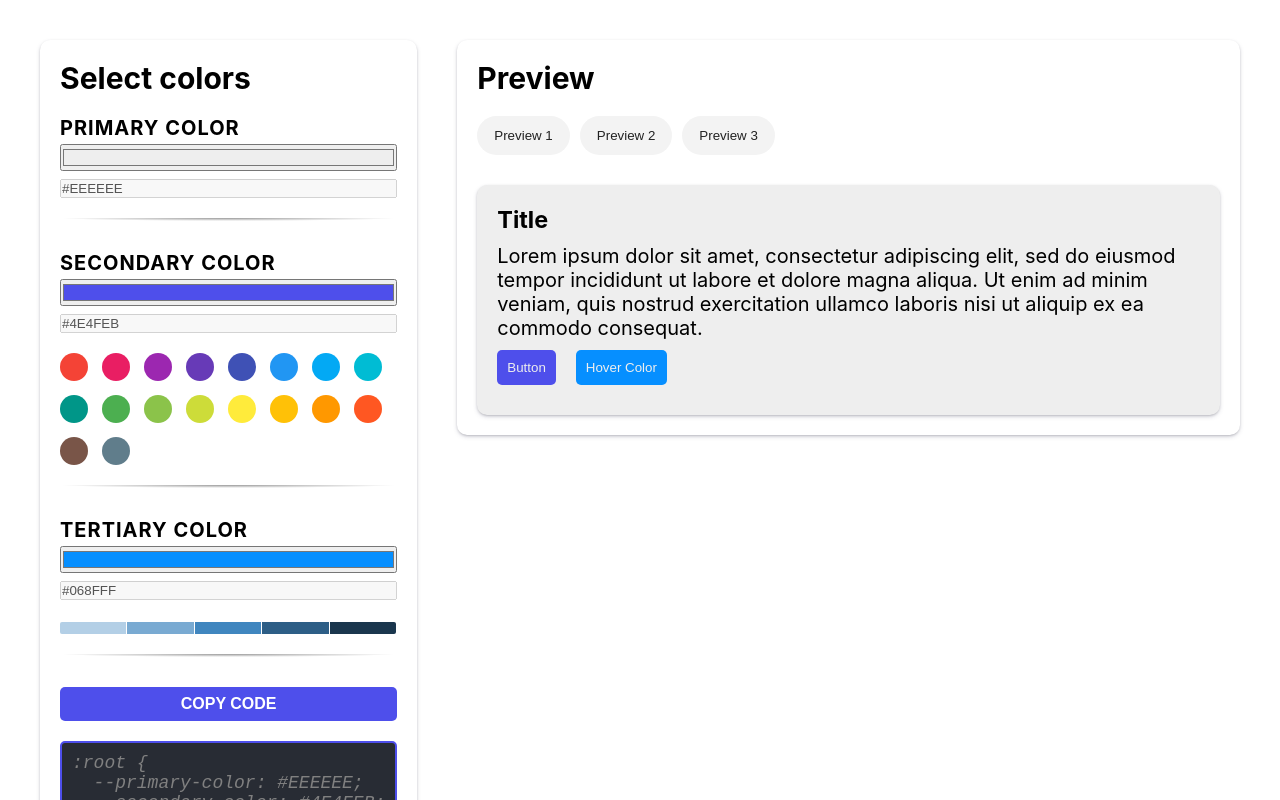
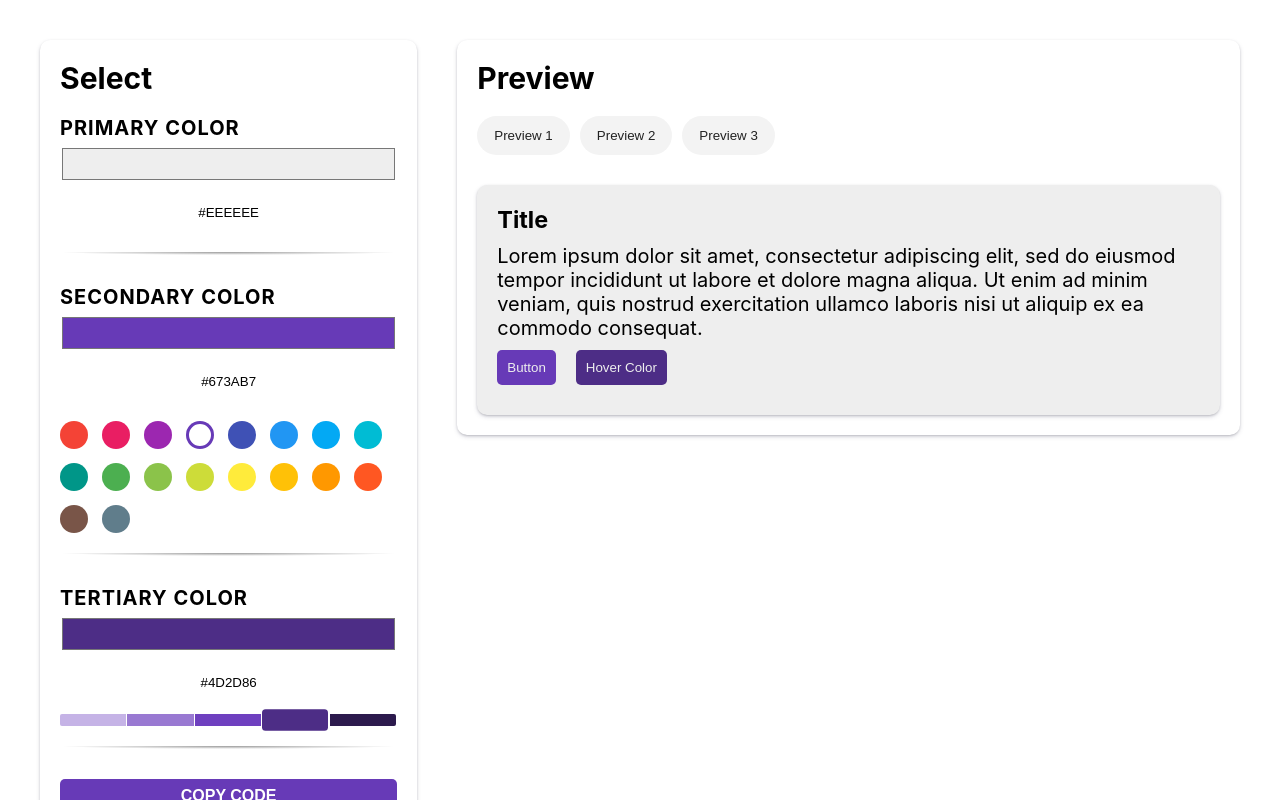
Before and after one commit to alper92/color-palette-app, a Next.js app: page / in a window 1280 px wide. Shown: the top 800 px of the page. Built offline with nearby package versions, Linux system fonts and the light colour scheme.

Commit message:
add title, add aria-labels, adjust styling, change title

```diff
--- a/components/Clipboard.js
+++ b/components/Clipboard.js
@@ -30,7 +30,7 @@ const Board = styled.pre`
   font-size: 0.9rem;
   font-style: italic;
   font-family: "Courier New";
-  color: grey;
+  color: white;
   background-color: rgb(40, 44, 52);
   border-radius: 5px;
   border: solid 2px ${({ theme }) => theme.secondary};
--- a/components/ColorPicker.js
+++ b/components/ColorPicker.js
@@ -5,6 +5,7 @@ export default function ColorPicker({ name, onChoose, color }) {
     <Wrapper>
       <label htmlFor="color-picker">{name}</label>
       <InputColorSelector
+        aria-label="select a color"
         type="color"
         id="color-picker"
         name="color-picker"
@@ -14,12 +15,12 @@ export default function ColorPicker({ name, onChoose, color }) {
 
       <label htmlFor="color-input"></label>
       <InputColorSelector
+        aria-label="type in a hex color in hex"
         type="text"
         id="color-input"
         name="color-input"
         value={color}
         onChange={(event) => onChoose(event.target.value)}
-        disabled
       />
     </Wrapper>
   );
@@ -33,4 +34,8 @@ const Wrapper = styled.form`
 
 const InputColorSelector = styled.input`
   width: auto;
+  height: 2rem;
+  text-align: center;
+  border: none;
+  background-color: transparent;
 `;
--- a/components/ColorPickerForm.js
+++ b/components/ColorPickerForm.js
@@ -20,7 +20,7 @@ export default function ColorPickerForm({ theme, setTheme }) {
 
   return (
     <Wrapper>
-      <h2>Select colors</h2>
+      <h2>Select</h2>
       <ColorPicker
         color={theme.primary}
         onChoose={(newValue) => {
@@ -65,7 +65,7 @@ const StyledSliderPicker = styled(SliderPicker)`
   .hue-horizontal {
     display: none;
   }
-  margin-top: -1.5rem;
+  margin-top: -2rem;
 `;
 
 const Wrapper = styled.section`
--- a/components/Preview.js
+++ b/components/Preview.js
@@ -48,6 +48,7 @@ export default function Preview({ theme }) {
 
 const Wrapper = styled.section`
   height: fit-content;
+  min-width: 320px;
   display: flex;
   flex-direction: column;
   gap: 1rem;
--- a/pages/_document.js
+++ b/pages/_document.js
@@ -45,6 +45,9 @@ export default class MyDocument extends Document {
             href="/favicon-16x16.png"
           />
           <link rel="manifest" href="/site.webmanifest" />
+          <meta
+            name="description"
+            content="This app helps you to find your color palette."></meta>
         </Head>
         <body>
           <Main />
--- a/pages/index.js
+++ b/pages/index.js
@@ -2,15 +2,19 @@ import { styled } from "styled-components";
 import ColorPickerForm from "../components/ColorPickerForm";
 import Preview from "../components/Preview";
 import { useState } from "react";
+import Head from "next/head";
 
 export default function Home() {
   const [theme, setTheme] = useState({
     primary: "#EEEEEE",
-    secondary: "#4E4FEB",
-    tertiary: "#068FFF",
+    secondary: "#673AB7",
+    tertiary: "#4D2D86",
   });
   return (
     <Grid>
+      <Head>
+        <title>Color Palette App</title>
+      </Head>
       <ColorPickerForm theme={theme} setTheme={setTheme} />
       <Preview theme={theme} />
     </Grid>
```
